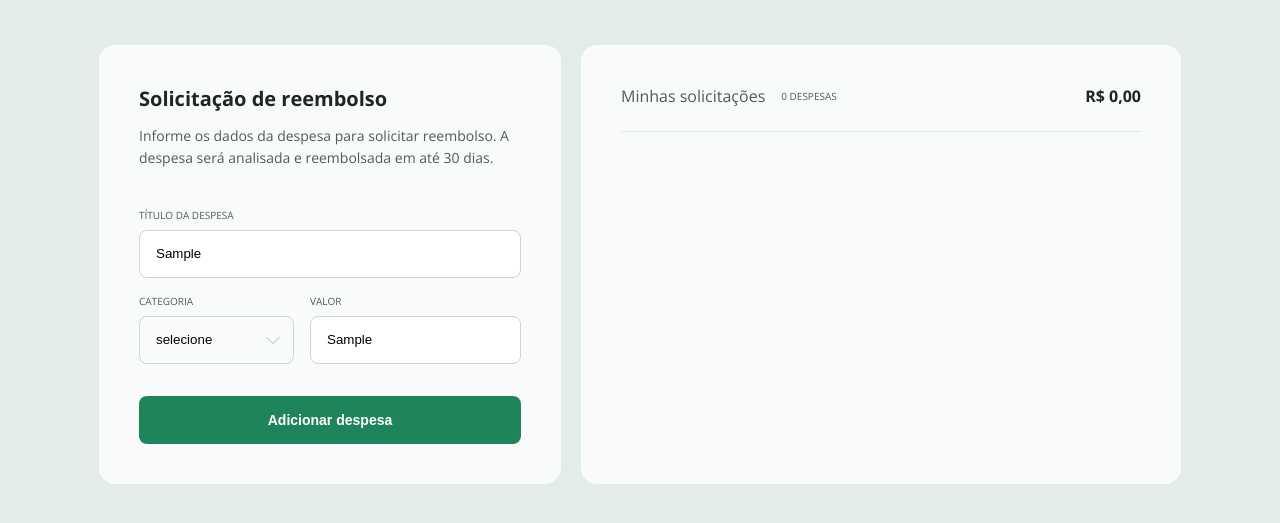
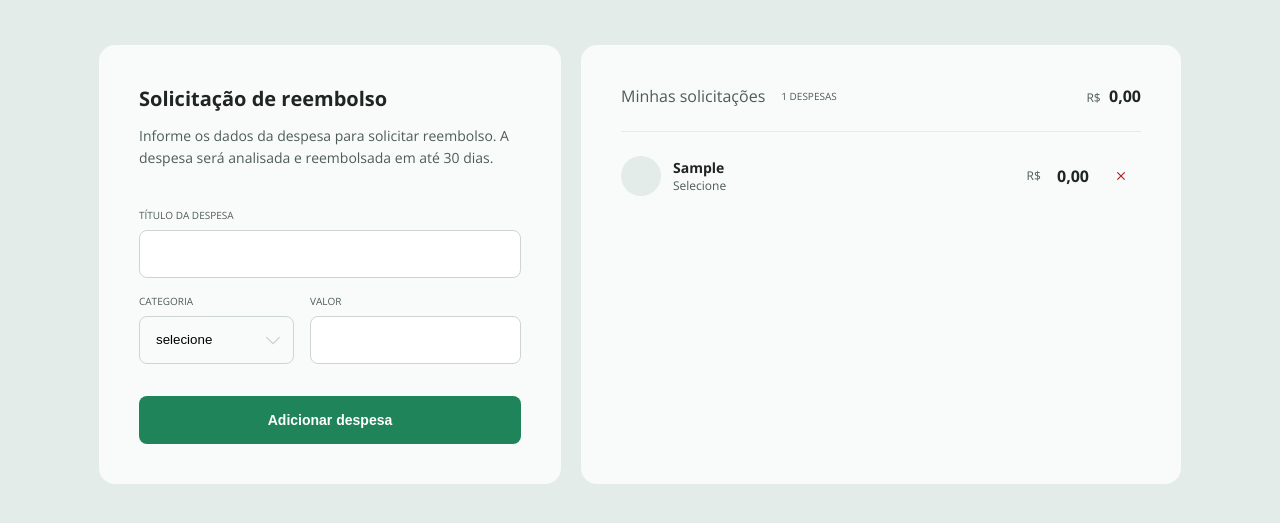
Before and after one commit to AyrtonRub/sistema-de-reenbolso, a plain HTML site: page index.html in a window 1280 px wide. Both pictures are taken after typing "Sample", "Sample" into the empty fields and a click on the button "Adicionar despesa". Shown: the part 83-606 px from the top of the page. Drawn offline with nearby package versions, Linux system fonts and the light colour scheme.

Commit message:
finalizado

```diff
--- a/assets/css/output.css
+++ b/assets/css/output.css
@@ -83,7 +83,16 @@
           display: flex;
           align-items: center;
           gap: 0.75rem;
+          justify-content: space-between;
           & .price {
+
+            & span {
+              display: flex;
+              align-items: center;
+              justify-content: space-between;
+              gap: .75rem;
+
+            }
             color: var(--gray-100);
             font-weight: 700;
             .coin {
--- a/assets/js/script.js
+++ b/assets/js/script.js
@@ -6,6 +6,20 @@
   const valueTotal = document.querySelector("#valueTotal span");
   const totalExpenses = document.querySelector("#totalExpenses");
   const output = document.querySelector("#output");
+
+  price.oninput = function() {
+    let value = this.value.replace(/\D/g, "")
+
+    value = Number(value) / 100
+    this.value = formatCurrancyBRL(value)
+  }
+
+  function formatCurrancyBRL(value) {
+    return value.toLocaleString('pt-BR', {
+      style: 'currency',
+      currency: 'BRL'
+    })
+  }
 
   // Função para a criação de tag
   function createTag(tagName, className) {
@@ -56,7 +70,9 @@
     divSecondary.appendChild(price);
 
     const priceValue = createTag("span");
-    priceValue.textContent = value;
+    priceValue.innerHTML = `
+      <small class="coin">R$</small> ${value}
+    `;
     price.appendChild(priceValue);
 
     const imgClose = createTag("div");
@@ -81,10 +97,11 @@
 
   // Classe para a criação do produto
   class Produto {
-    constructor(expense, category, price) {
+    constructor(expense, category, price, idCategoria) {
       (this.expense = expense),
         (this.category = category),
         (this.price = price);
+        (this.idCategoria = idCategoria)
     }
 
     isValid() {
@@ -100,7 +117,9 @@
       return {
         name_produto: this.expense,
         category: this.category,
-        price: parseFloat(this.price),
+        price: this.price ,
+        create: new Date(),
+        id_category: this.idCategoria
       };
     }
   }
@@ -113,11 +132,8 @@
         createLi(
           capitalizar(obj.name_produto),
           obj.category,
-          obj.price.toLocaleString("pt-BR", {
-            style: "currency",
-            currency: "BRL",
-          }),
-          linksImg[obj.category]
+          formatCurrancyBRL(obj.price).replace('R$', ''),
+          linksImg[obj.id_category]
         )
       );
     });
@@ -126,10 +142,16 @@
   // Função para adicionar o item na tela
   function clickButtton(e) {
     e.preventDefault();
-    const typeCategory = category.options[category.selectedIndex];
-    console.log(typeCategory.text)
+    const typeCategory = category.options[category.selectedIndex].text;
+    const cleanValue = parseFloat(
+      price.value
+      .replace(/\s/g, "")
+      .replace('R$', '')
+      .replace(/\./g, '')
+      .replace(',', '.')
+    )
 
-    const produto = new Produto(expense.value, typeCategory.value, price.value.replace(',', '.'));
+    const produto = new Produto(expense.value, typeCategory, cleanValue, category.value);
 
     if (!produto.isValid()) {
       alert("Preencha os campos corretamente");
@@ -137,7 +159,7 @@
     }
 
     listItems.push(produto.isObject());
-
+    console.log(listItems)
     renderLi();
     updateValues()
 
@@ -150,10 +172,7 @@
     let acumulador = 0;
 
     listItems.forEach((obj) => (acumulador = acumulador += obj.price));
-    valueTotal.textContent = acumulador.toLocaleString("pt-BR", {
-      style: "currency",
-      currency: "BRL",
-    });
+    valueTotal.textContent = formatCurrancyBRL(acumulador).replace('R$', '')
 
     totalExpenses.textContent = `${listItems.length} despesas`;
   }
--- a/index.html
+++ b/index.html
@@ -65,8 +65,8 @@
             <small id="totalExpenses"> 0 despesas</small>
           </div>
           <div id="valueTotal" class="price">
-            <!-- <small class="coin">R$</small> -->
-            <span>R$ 0,00</span>
+            <small class="coin">R$</small>
+            <span>0,00</span>
           </div>
         </div>
 
```
